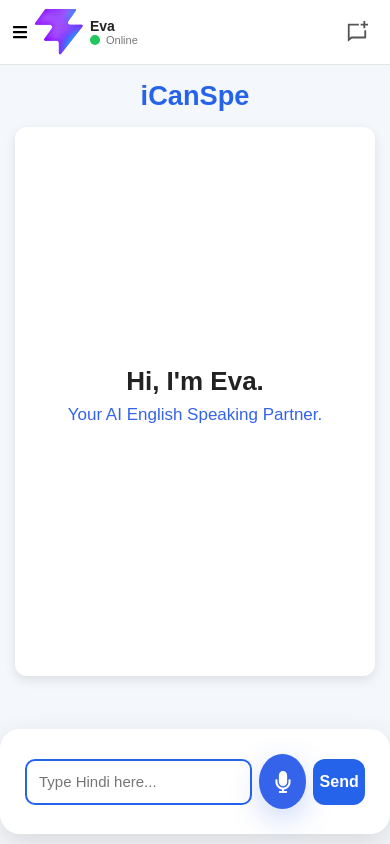
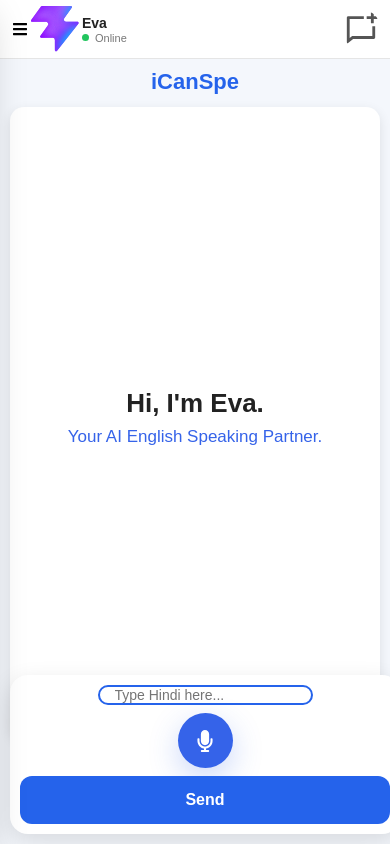
Before and after one commit to mk13kumar/icanspe, a React (Vite) app: page / in a window 390 px wide. Built offline with nearby package versions, Linux system fonts and the light colour scheme.

Commit message:
Redesign chat, header and sidebar for mobile

```diff
--- a/src/pages/Chat.css
+++ b/src/pages/Chat.css
@@ -208,41 +208,126 @@
 /* Mobile Responsive */
 /* ========================= */
 
-@media(max-width:480px) {
+@media (max-width:480px){
 
-    .input-section {
+html,
+body,
+#root{
+    width:100%;
+    height:100%;
+    overflow:hidden;
+}
 
-        flex-direction: row;
-        background: #fff;
-        border-radius: 20px;
-        align-items: center;
-        gap: 7px;
-        padding: 25px;
-        display: flex;
-        position: fixed;
-        bottom: 10px;
-        box-shadow: 0 10px 30px #0000001f;
+.chat-container{
+    width:100%;
+    height:100dvh;
+    padding:10px;
+    display:flex;
+    flex-direction:column;
+    overflow:hidden;
+}
 
-    }
+.chat-title{
+    font-size:22px;
+    margin-bottom:12px;
+}
 
-    .chat-input {
+.chat-box{
+    flex:1;
+    width:100%;
+    height:auto;
+    padding:12px;
+    margin-bottom:95px;
+    overflow-y:auto;
+    overflow-x:hidden;
+    border-radius:14px;
+    scroll-behavior:smooth;
+    -webkit-overflow-scrolling:touch;
+}
 
-        flex: 1;
+.chat-box::-webkit-scrollbar{
+    display:none;
+}
 
-        height: 46px;
+.chat-box{
+    scrollbar-width:none;
+}
 
-    }
+.message-card{
+    width:100%;
+    padding:10px;
+    border-left:none;
+    margin-bottom:10px;
+}
 
-    .send-btn {
+.message-card p{
+    font-size:14px;
+    word-break:break-word;
+    line-height:1.5;
+}
 
-        width: 60px;
+.input-section{
 
-        height: 46px;
+    position:fixed;
 
-        border-radius: 12px;
+    left:10px;
 
-        padding: 0;
+    right:10px;
 
-    }
+    bottom:10px;
+
+    display:flex;
+
+    align-items:center;
+
+    gap:8px;
+
+    padding:10px;
+
+    background:#fff;
+
+    border-radius:18px;
+
+    box-shadow:0 8px 25px rgba(0,0,0,.12);
+
+    z-index:999;
+}
+
+.chat-input{
+
+    flex:1;
+
+    height:48px;
+
+    padding:0 15px;
+
+    font-size:14px;
+}
+
+.send-btn{
+
+    min-width:60px;
+
+    height:48px;
+
+    padding:0 16px;
+
+    border-radius:12px;
+
+    display:flex;
+
+    justify-content:center;
+
+    align-items:center;
+}
+
+.typing-container{
+    margin:8px 0;
+}
+
+.typing-avatar{
+    width:18px;
+    height:18px;
+}
 
 }
--- a/src/pages/Header.css
+++ b/src/pages/Header.css
@@ -1,117 +1,105 @@
 .header{
-
-    height:75px;
-
-    background:#ffffff;
-
+    width:100%;
+    height:72px;
+    background:#fff;
     border-bottom:1px solid #e5e5e5;
 
     display:flex;
-
+    align-items:center;
     justify-content:space-between;
 
-    align-items:center;
+    padding:0 24px;
 
-    padding:0 30px;
+    position:sticky;
+    top:0;
+    z-index:1000;
 }
 
 .header-left{
-
     display:flex;
-
     align-items:center;
-
-    gap:15px;
+    gap:14px;
 }
 
 .avatar{
+    width:48px;
+    height:48px;
+    border-radius:50%;
+    display:flex;
+    justify-content:center;
+    align-items:center;
+    flex-shrink:0;
+}
 
-    width:50px;
-
-    height:50px;
-
-    border-radius:50%;
-
-    /* background:#6C63FF; */
-
+.user-info{
     display:flex;
-
-    justify-content:center;
-
-    align-items:center;
-
-    font-size:24px;
-
-    color:white;
+    flex-direction:column;
 }
 
 .user-info h2{
-
-    font-size:20px;
-
+    font-size:19px;
     color:#222;
+    line-height:1.2;
 }
 
 .user-info p{
-
     display:flex;
-
     align-items:center;
-
     gap:6px;
-
     color:#777;
-
-    font-size:14px;
+    font-size:13px;
 }
 
 .online-dot{
-
-    width:10px;
-
-    height:10px;
-
+    width:9px;
+    height:9px;
     border-radius:50%;
-
     background:#22c55e;
 }
 
 .header-right{
-
     display:flex;
-
-    gap:20px;
+    align-items:center;
+    gap:18px;
 }
 
 .header-icon{
+    width:40px;
+    height:40px;
+
+    display:flex;
+    justify-content:center;
+    align-items:center;
+
+    border-radius:12px;
 
     font-size:20px;
-
     color:#555;
 
     cursor:pointer;
-
     transition:.3s;
 }
 
 .header-icon:hover{
-
+    background:#f3f4f6;
     color:#6C63FF;
 }
 
 .sidebar-icon{
+    width:42px;
+    height:42px;
+
+    display:flex;
+    justify-content:center;
+    align-items:center;
+
     font-size:22px;
     color:#555;
 
-    width:42px;
-    height:42px;
-
-    padding:10px;
-
     border-radius:12px;
 
+    cursor:pointer;
     transition:.3s;
-    cursor:pointer;
 }
 
 .sidebar-icon:hover{
@@ -126,23 +114,25 @@
 @media (max-width:768px){
 
     .header{
+        height:68px;
+        padding:0 16px;
+    }
 
-        padding:0 15px;
-
-        height:70px;
-
+    .avatar{
+        width:44px;
+        height:44px;
     }
 
     .user-info h2{
-
-        font-size:18px;
-
+        font-size:17px;
     }
 
     .user-info p{
+        font-size:12px;
+    }
 
-        font-size:13px;
-
+    .header-right{
+        gap:12px;
     }
 
 }
@@ -155,69 +145,112 @@
 
     .header{
 
+        height:64px;
+
         padding:0 12px;
 
-        height:65px;
+        position:sticky;
 
+        top:0;
+
+        z-index:1000;
+    }
+
+    .header-left{
+
+        gap:8px;
+
+        min-width:0;
     }
 
     .avatar{
 
-        width:42px;
+        width:38px;
 
-        height:42px;
+        height:38px;
+    }
 
-        font-size:20px;
+    .user-info{
 
+        overflow:hidden;
     }
 
     .user-info h2{
 
         font-size:14px;
 
+        white-space:nowrap;
+
+        overflow:hidden;
+
+        text-overflow:ellipsis;
     }
 
     .user-info p{
 
         font-size:11px;
-
     }
 
-    /* .header-right{
+    .online-dot{
 
-        gap:12px;
+        width:7px;
 
-    } */
+        height:7px;
+    }
+
+    .header-right{
+
+        gap:6px;
+    }
 
     .header-icon{
 
-        font-size:16px;
+        width:34px;
 
+        height:34px;
+
+        font-size:17px;
+
+        border-radius:10px;
     }
 
-       .header-left{
-        gap:10px;
-    }
+    .sidebar-icon{
 
+        width:34px;
 
-    .header-right{
-        gap:10px;
+        height:34px;
+
+        font-size:18px;
+
+        border-radius:10px;
     }
 
 }
+
+/* Sidebar */
 
 @media(max-width:768px){
 
 .sidebar{
 
-    left:-260px;
+    position:fixed;
 
+    top:0;
+
+    left:-270px;
+
+    width:260px;
+
+    height:100vh;
+
+    z-index:1200;
+
+    transition:.3s;
 }
 
 .sidebar.active{
 
     left:0;
-
 }
 
 }
--- a/src/pages/Sidebar.css
+++ b/src/pages/Sidebar.css
@@ -7,19 +7,18 @@
     left:0;
 
     background:#ffffff;
-
     border-right:1px solid #ececec;
-
-    padding:22px;
 
     display:flex;
     flex-direction:column;
 
-    transition:.3s ease;
+    padding:22px;
 
-    box-shadow:4px 0 25px rgba(0,0,0,.05);
+    box-shadow:4px 0 20px rgba(0,0,0,.05);
 
-    z-index:999;
+    transition:.35s ease;
+
+    z-index:1200;
 }
 
 /* ========================= */
@@ -27,63 +26,40 @@
 /* ========================= */
 
 .logo{
-
     display:flex;
     align-items:center;
-
-    gap:15px;
-
+    gap:14px;
     margin-bottom:40px;
 }
 
 .logo-circle{
-
     width:54px;
     height:54px;
-
-    /* border-radius:16px; */
-
-    /* background:linear-gradient(135deg,#6C63FF,#4F46E5); */
-
-    /* color:#fff; */
 
     display:flex;
     justify-content:center;
     align-items:center;
-
-    font-size:22px;
-    font-weight:700;
-
-    /* box-shadow:0 10px 25px rgba(108,99,255,.25); */
 }
 
 .logo h2{
-
     font-size:22px;
     color:#222;
 }
 
 .logo p{
-
     font-size:13px;
     color:#777;
-
     margin-top:2px;
 }
 
 /* ========================= */
-/* Right Section */
+/* Navigation */
 /* ========================= */
 
 .nav-right{
-
     display:flex;
-    /* align-items:center; */
-
     flex-direction:column;
     gap:16px;
-
-    flex-wrap:wrap;
 }
 
 /* ========================= */
@@ -95,11 +71,11 @@
     display:flex;
     align-items:center;
 
-    gap:8px;
+    gap:10px;
 
     background:#FFF7E8;
 
-    padding:10px 18px;
+    padding:12px 16px;
 
     border-radius:14px;
 
@@ -107,7 +83,7 @@
 
     color:#444;
 
-    box-shadow:0 5px 15px rgba(0,0,0,.05);
+    box-shadow:0 4px 12px rgba(0,0,0,.05);
 }
 
 .fire{
@@ -123,8 +99,8 @@
 
 .icon{
 
-    width:44px;
-    height:44px;
+    width:46px;
+    height:46px;
 
     display:flex;
     justify-content:center;
@@ -140,19 +116,17 @@
 
     cursor:pointer;
 
-    transition:.25s;
+    transition:.3s;
 }
 
 .icon:hover{
 
-    background:#6C63FF;
+    background:#3563E9;
 
-    color:white;
+    color:#fff;
 
     transform:translateY(-2px);
 }
-
-
 
 .profile{
 
@@ -161,72 +135,161 @@
 
     padding:4px;
 
+    border-radius:16px;
+
     background:#F5F7FA;
 
-    border-radius:16px;
-
-    color:#6C63FF;
+    color:#3563E9;
 
     cursor:pointer;
 
-    transition:.25s;
+    transition:.3s;
 }
 
 .profile:hover{
 
-    background:#6C63FF;
+    background:#3563E9;
 
-    color:white;
+    color:#fff;
 
     transform:translateY(-2px);
 }
 
+/* ========================= */
+/* Tablet */
+/* ========================= */
 
-/* Tablet */
-@media (max-width: 992px) {
+@media(max-width:992px){
 
-    .sidebar {
+.sidebar{
 
-        width: 220px;
-        padding: 20px;
-       height: calc(100vh - 205px);
+    width:230px;
+
+    padding:18px;
+}
+
+.logo h2{
+
+    font-size:20px;
 }
 
 }
 
+/* ========================= */
+/* Mobile */
+/* ========================= */
 
-/* Mobile */
-@media (max-width:768px){
+@media(max-width:768px){
 
 .sidebar{
 
     position:fixed;
 
-        top:66px;
-        left:-200px;
+    top:0;
 
-        width:210px;
-       height: calc(94vh - 253px);
+    left:-270px;
 
-        padding:22px;
+    width:260px;
+
+    height:100dvh;
+
+    padding:20px;
 
     background:#fff;
 
-        /* border-radius:22px; */
+    border-right:1px solid #ececec;
 
-        box-shadow:0 15px 40px rgba(0,0,0,.15);
+    box-shadow:0 15px 35px rgba(0,0,0,.18);
 
-        border:1px solid #e5e7eb;
+    transition:left .35s ease;
 
-        transition:.35s ease;
+    z-index:1500;
 
-        z-index:999;
 }
 
 .sidebar.open{
 
-        left:12px;
+    left:0;
 
 }
 
+.logo{
+
+    margin-top:50px;
+
+    margin-bottom:35px;
 }
+
+.nav-right{
+
+    gap:14px;
+}
+
+.icon{
+
+    width:44px;
+
+    height:44px;
+
+    font-size:18px;
+}
+
+.profile{
+
+    width:44px;
+
+    height:44px;
+}
+
+.streak{
+
+    padding:10px 14px;
+
+    font-size:14px;
+}
+
+}
+
+/* ========================= */
+/* Small Mobile */
+/* ========================= */
+
+@media(max-width:480px){
+
+.sidebar{
+
+    width:240px;
+}
+
+.logo h2{
+
+    font-size:18px;
+}
+
+.logo p{
+
+    font-size:12px;
+}
+
+.icon{
+
+    width:42px;
+
+    height:42px;
+
+    font-size:17px;
+}
+
+.profile{
+
+    width:42px;
+
+    height:42px;
+}
+
+.streak{
+
+    font-size:13px;
+}
+
+}
```
Lines whose indentation alone changed are shown as unchanged.
